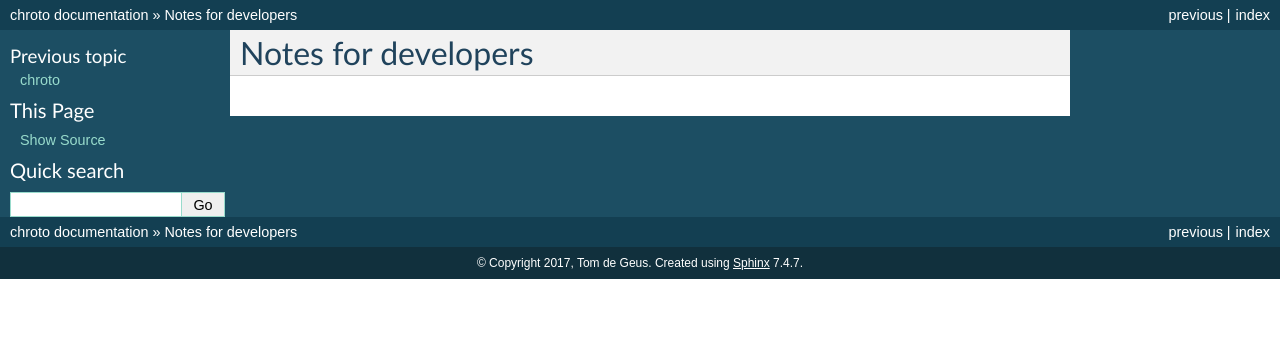
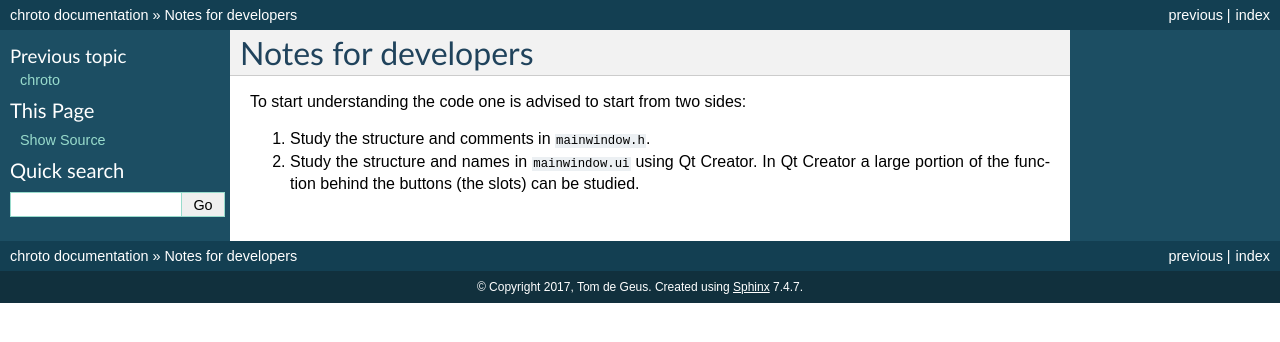
Before and after one commit to tdegeus/chroto, a Sphinx documentation site: the page built from docs/develop.rst, in a window 1280 px wide. Shown: the top 342 px of the page. Built offline with Sphinx 7.4.7, drawn with Linux system fonts in a browser that asks for light colours; formulas are drawn with MathJax 3.

Commit message:
dummy commit

```diff
--- a/docs/develop.rst
+++ b/docs/develop.rst
@@ -2,3 +2,9 @@
 ********************
 Notes for developers
 ********************
+
+To start understanding the code one is advised to start from two sides:
+
+1.  Study the structure and comments in ``mainwindow.h``.
+
+2.  Study the structure and names in ``mainwindow.ui`` using Qt Creator. In Qt Creator a large portion of the function behind the buttons (the slots) can be studied.
```
